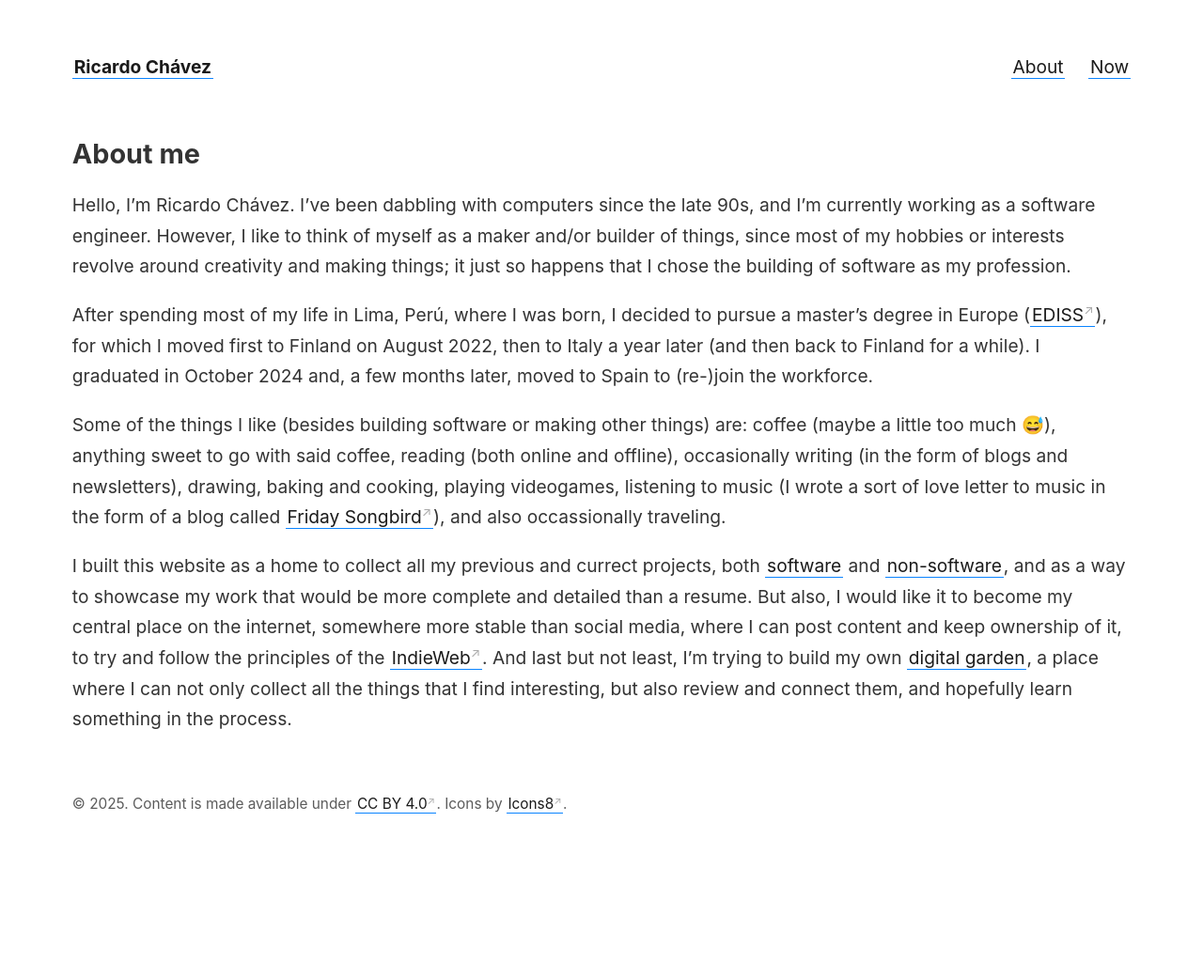
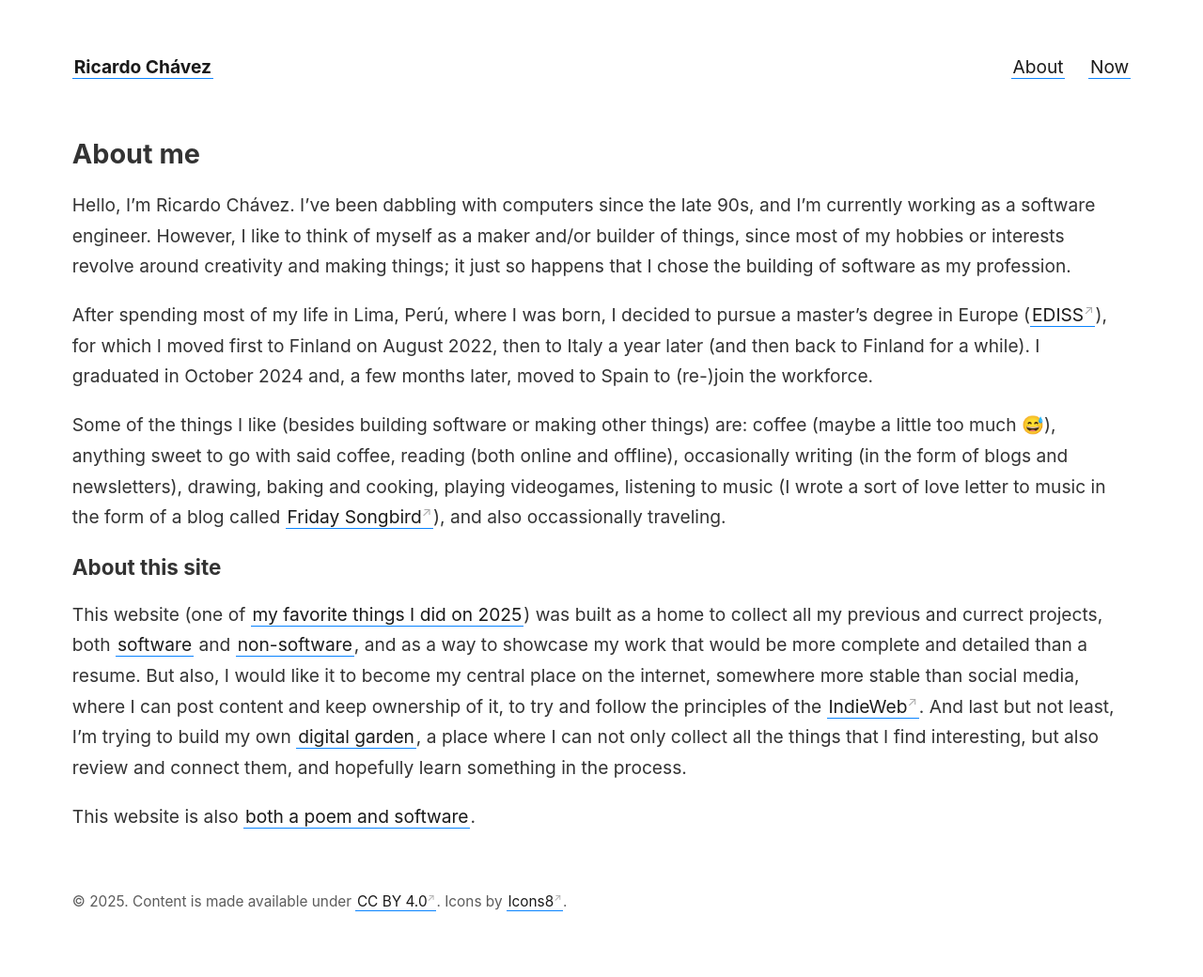
Before and after one commit to ricardochavezt/ricardochavezt.com, a Jekyll site: the page built from _pages/about.md, in a window 1280 px wide. Shown: the whole page at 94% size. Built offline with Jekyll 4.4.1, drawn with Linux system fonts in a browser that asks for light colours; before the commit the page ends 936 px from its top, so only the background shows below that.

Commit message:
'About' updates

```diff
--- a/_pages/about.md
+++ b/_pages/about.md
@@ -12,4 +12,8 @@ After spending most of my life in Lima, Perú, where I was born, I decided to pu
 
 Some of the things I like (besides building software or making other things) are: coffee (maybe a little too much 😅), anything sweet to go with said coffee, reading (both online and offline), occasionally writing (in the form of blogs and newsletters), drawing, baking and cooking, playing videogames, listening to music (I wrote a sort of love letter to music in the form of a blog called [Friday Songbird](/friday-songbird)), and also occassionally traveling.
 
-I built this website as a home to collect all my previous and currect projects, both <a class="internal-link" href="/projects-software">software</a> and <a class="internal-link" href="/projects-other">non-software</a>, and as a way to showcase my work that would be more complete and detailed than a resume. But also, I would like it to become my central place on the internet, somewhere more stable than social media, where I can post content and keep ownership of it, to try and follow the principles of the [IndieWeb](https://indieweb.org/Main_Page). And last but not least, I'm trying to build my own <a class="internal-link" href="/garden">digital garden</a>, a place where I can not only collect all the things that I find interesting, but also review and connect them, and hopefully learn something in the process.
+### About this site
+
+This website (one of <a href="/my-favorite-things-from-2025" class="internal-link">my favorite things I did on 2025</a>) was built as a home to collect all my previous and currect projects, both <a class="internal-link" href="/projects-software">software</a> and <a class="internal-link" href="/projects-other">non-software</a>, and as a way to showcase my work that would be more complete and detailed than a resume. But also, I would like it to become my central place on the internet, somewhere more stable than social media, where I can post content and keep ownership of it, to try and follow the principles of the [IndieWeb](https://indieweb.org/Main_Page). And last but not least, I'm trying to build my own <a class="internal-link" href="/garden">digital garden</a>, a place where I can not only collect all the things that I find interesting, but also review and connect them, and hopefully learn something in the process.
+
+This website is also <a href="/open_tabs/i-am-a-poem-i-am-not-software" class="internal-link">both a poem and software</a>.
```
Also changed, not shown: _notes/About this garden.md (+1 -1 lines).
